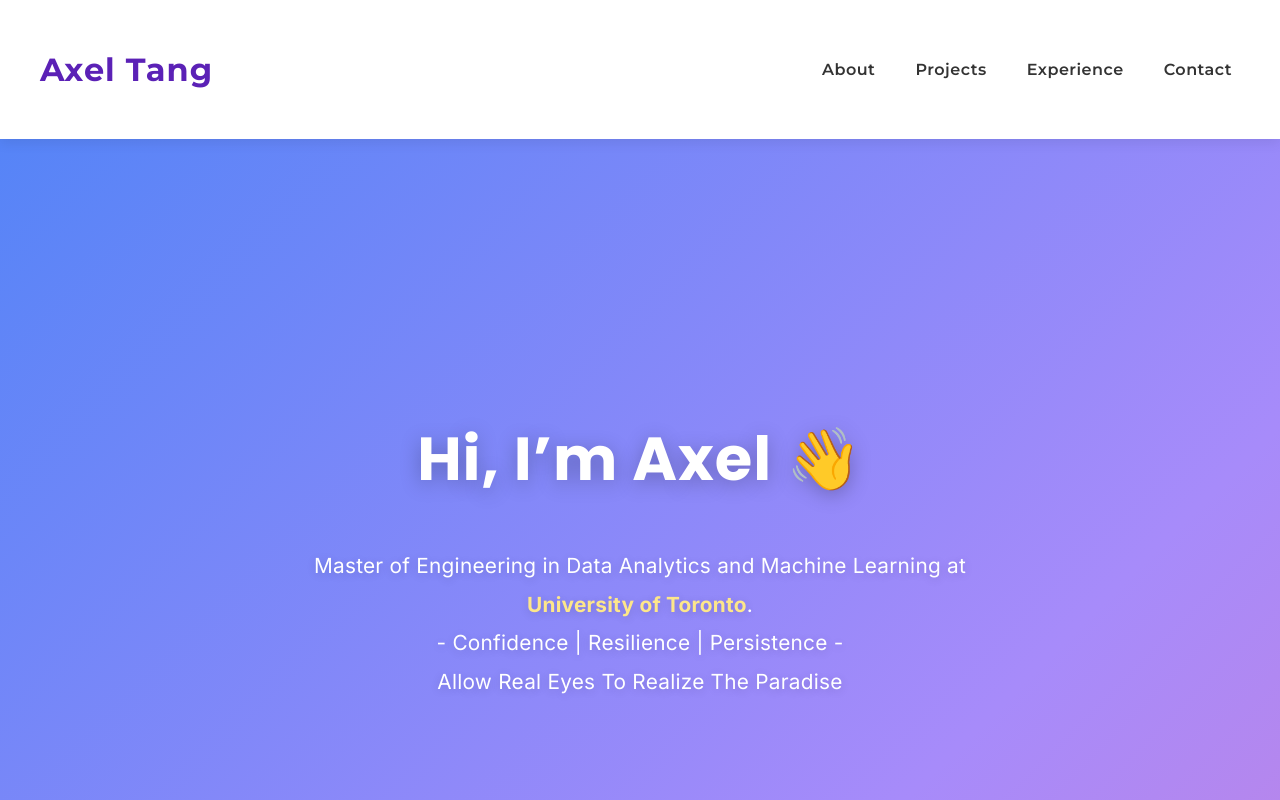
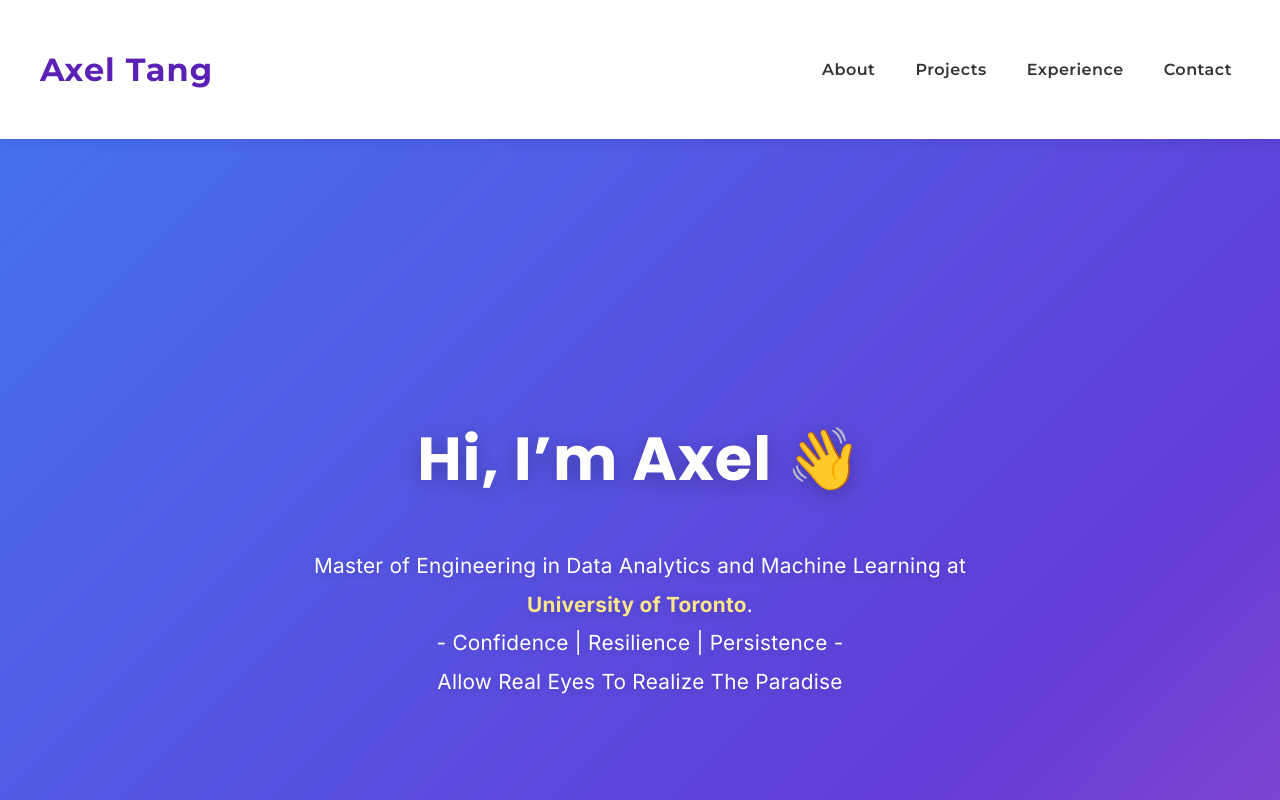
Before and after one commit to AxelTWC/axeltwc.github.io, a React (Create React App) app in the folder my-app/: page / in a window 1280 px wide. Shown: the top 800 px of the page. Built offline with nearby package versions, Linux system fonts and the light colour scheme.

Commit message:
Update App.css

```diff
--- a/my-app/src/App.css
+++ b/my-app/src/App.css
@@ -73,7 +73,7 @@ a, a:visited {
   align-items: center;
   text-align: center;
   padding: 0 2rem;
-  background: linear-gradient(135deg, #3b82f6, #a78bfa, #f472b6);
+  background: linear-gradient(135deg, #3b82f6, #633cd7, #f472b6);
   background-size: 200% 200%;
   animation: gradient-x 8s ease infinite;
   color: #fff;
```
